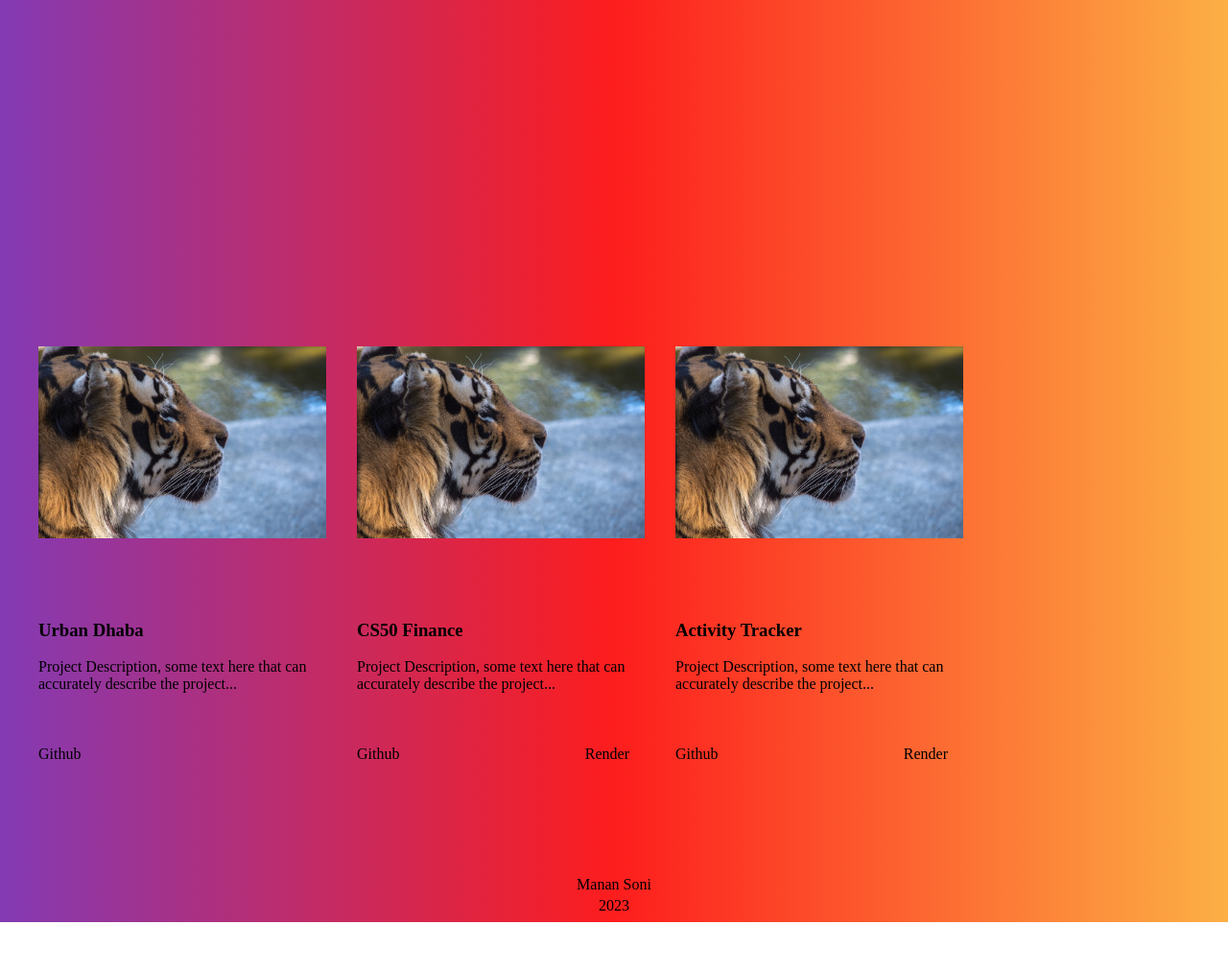
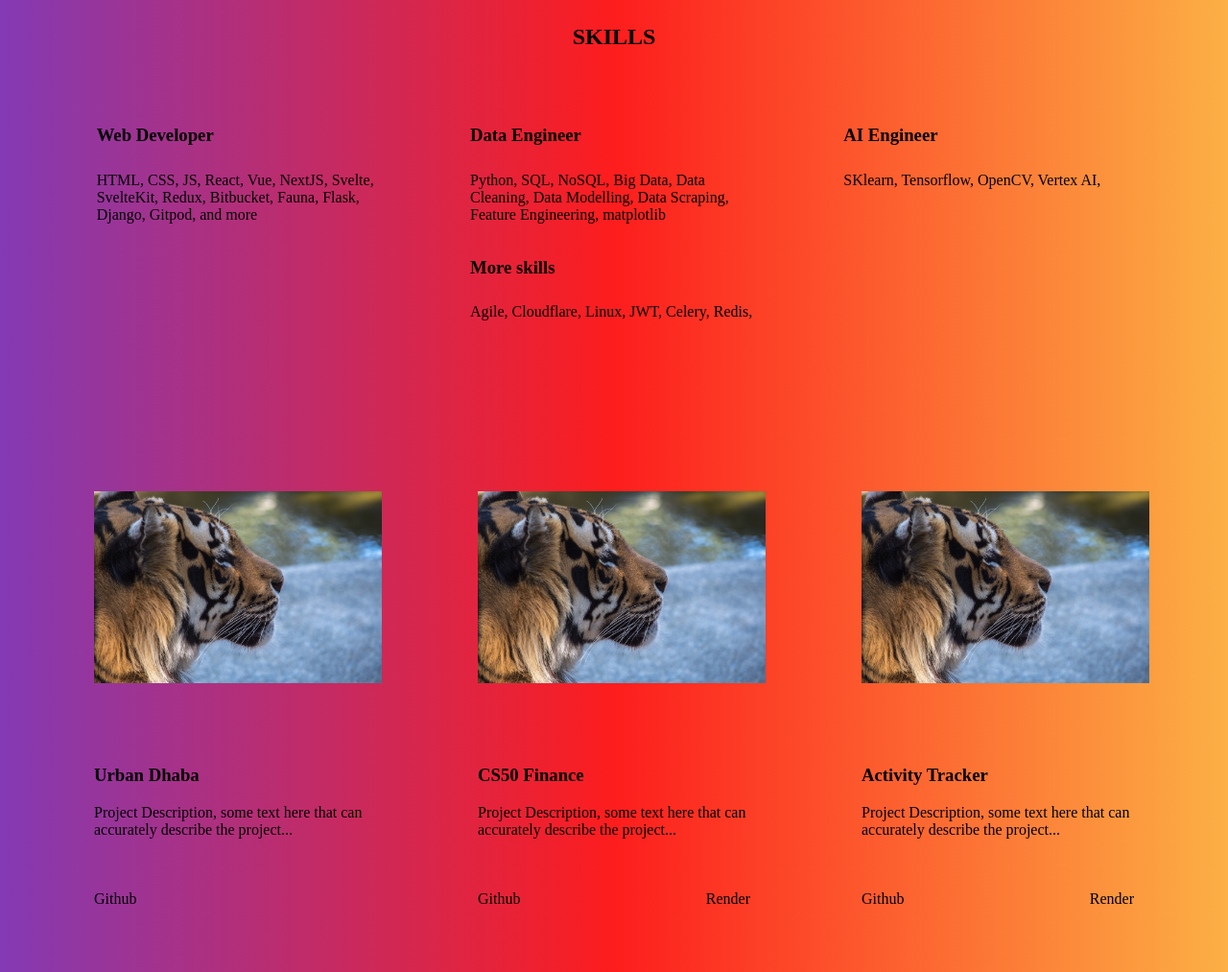
Before and after one commit to manansoni77/Portfolio, a plain HTML site: page index.html in a window 1280 px wide. Shown: the part 1260-2273 px from the top of the page at 96% size. Before the commit the page ends 2221 px from the top, so only its background shows below. Drawn offline with Linux system fonts and the light colour scheme.

Commit message:
Add skills

```diff
--- a/index.html
+++ b/index.html
@@ -24,8 +24,11 @@
       >
     </div>
 
-    <div id="title" class="flex-row section">
-      <h1 class="title">Hi! I'm Manan Soni</h1>
+    <div id="title" class="flex-row section title-sec">
+      <div class="flex-col">
+        <h1 class="title">Hi! I'm Manan Soni</h1>
+        <h3>Web Developer | Data Engineer | AI Engineer</h3>
+      </div>
     </div>
 
     <div id="about" class="flex-col section">
@@ -51,7 +54,38 @@
       </div>
     </div>
 
-    <div id="projects" class="flex-row section flex-wrap">
+    <div class="flex-col section">
+      <h2>SKILLS</h2>
+      <div class="flex-row flex-wrap space-around">
+        <div class="flex-col skill-col">
+          <h3>Web Developer</h3>
+          <p>
+            HTML, CSS, JS, React, Vue, NextJS, Svelte, SvelteKit, Redux,
+            Bitbucket, Fauna, Flask, Django, Gitpod, and more
+          </p>
+        </div>
+
+        <div class="flex-col skill-col">
+          <h3>Data Engineer</h3>
+          <p>
+            Python, SQL, NoSQL, Big Data, Data Cleaning, Data Modelling, Data
+            Scraping, Feature Engineering, matplotlib
+          </p>
+        </div>
+
+        <div class="flex-col skill-col">
+          <h3>AI Engineer</h3>
+          <p>SKlearn, Tensorflow, OpenCV, Vertex AI,</p>
+        </div>
+
+        <div class="flex-col skill-col">
+          <h3>More skills</h3>
+          <p>Agile, Cloudflare, Linux, JWT, Celery, Redis,</p>
+        </div>
+      </div>
+    </div>
+
+    <div id="projects" class="flex-row section flex-wrap space-around">
       <div class="card">
         <div class="card-img">
           <img src="img.jpg" />
--- a/styles.css
+++ b/styles.css
@@ -41,10 +41,21 @@ a:active {
 }
 
 .section {
-  min-height: 80vh;
-  padding: 32px;
+  padding: 56px;
   align-items: center;
   gap: 32px;
+}
+
+.space-around {
+  justify-content: space-around;
+}
+
+.skill-col {
+  min-width: 300px;
+  max-width: 25%;
+  flex-grow: 1;
+  padding: 8px;
+  gap: 8px;
 }
 
 .point {
@@ -53,6 +64,10 @@ a:active {
 
 .title {
   font-size: 64px;
+}
+
+.title-sec {
+  min-height: 80vh;
 }
 
 .navbar {
```
